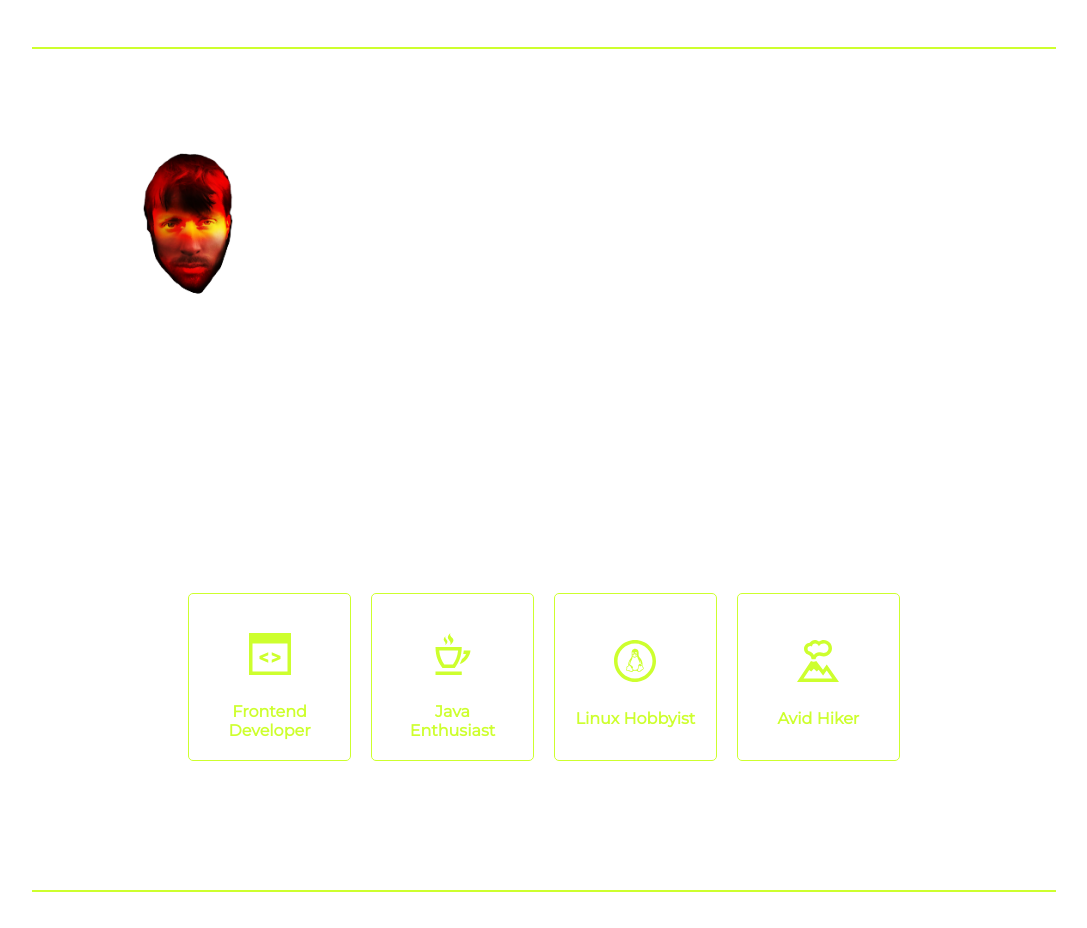
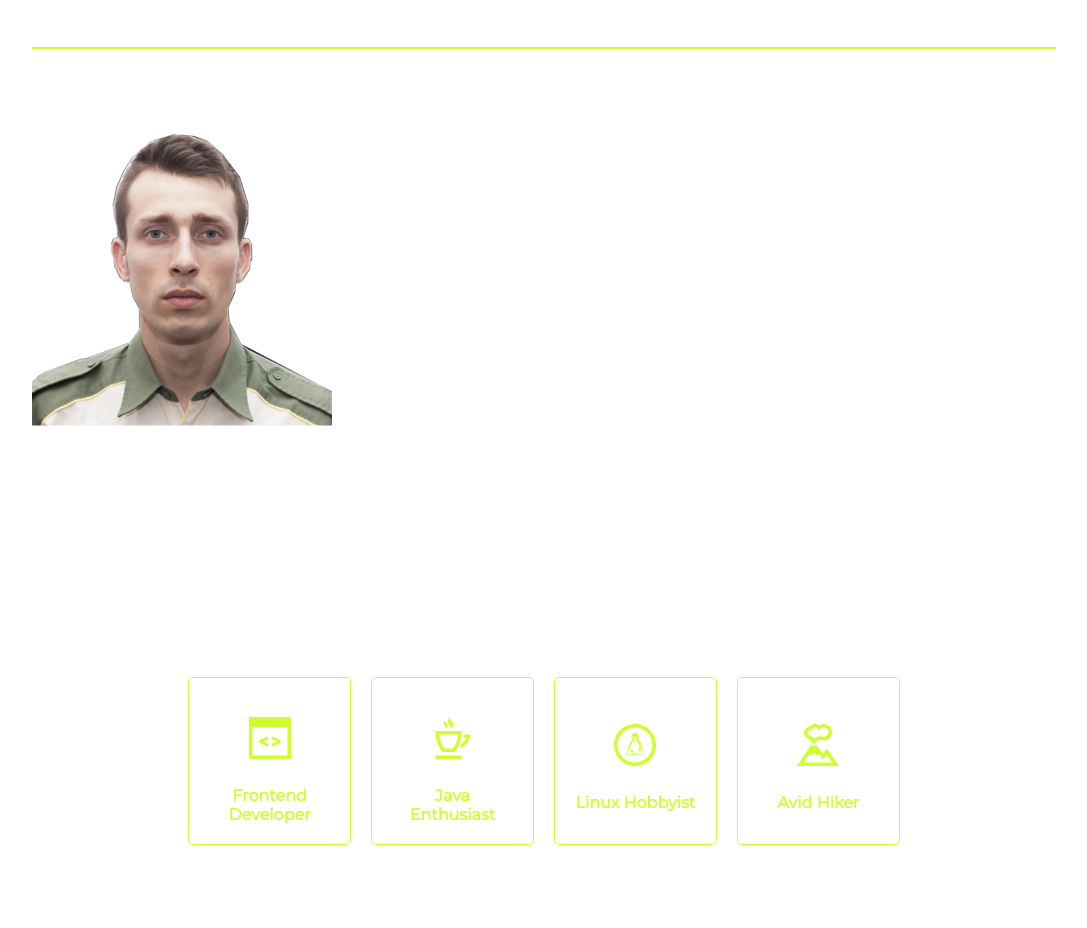
Before and after one commit to BogdanZafiescu/PersonalPortfolio, a plain HTML site: page index.html in a window 1280 px wide. Shown: the part 840-1768 px from the top of the page, without its empty margins (96-1183 px from the left). Drawn offline with Linux system fonts and the light colour scheme.

Commit message:
updated profile picture

```diff
--- a/index.html
+++ b/index.html
@@ -99,7 +99,7 @@
                 <div class="about__content">
 
                     <div class="about__image-container">
-                        <img src="images/me3.png" alt="my avatar">
+                        <img src="images/me4_300x300.png" alt="my avatar">
                     </div>
 
                     <div class="about__content-text">
--- a/styles/styles.css
+++ b/styles/styles.css
@@ -547,7 +547,7 @@ p.hero__inner-components {
 .about__image-container {
     float: left;
     margin-bottom: 12rem;
-    margin-right: 1rem;
+    margin-right: 2rem;
     max-width: 330px;
 }
 
```
Also changed, not shown: images/me4.png (added), images/me4_300x300.png (added).
